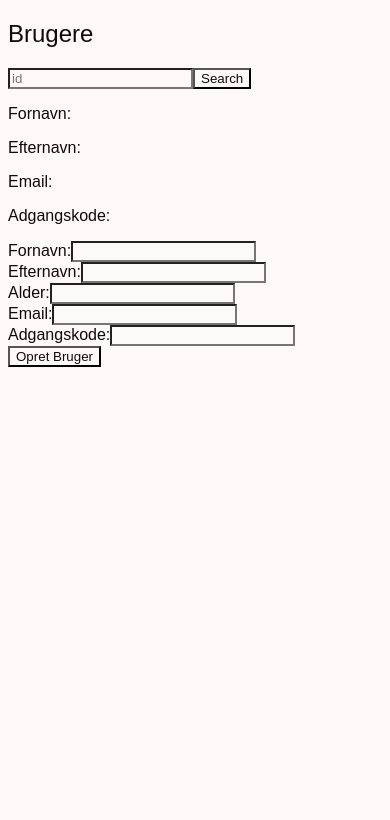
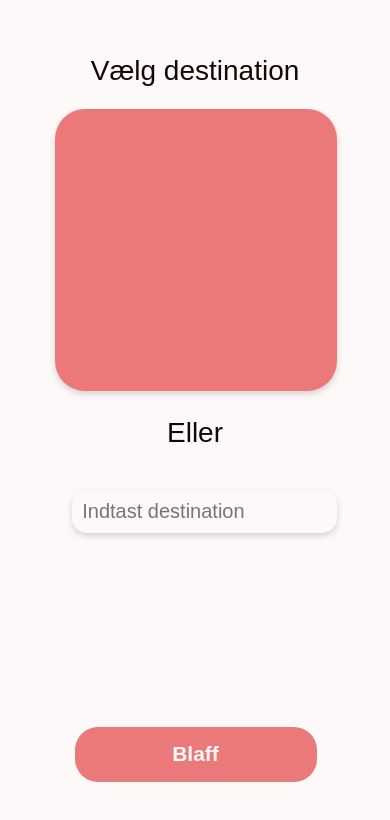
Before and after one commit to Vakle3360/Blaffer-react, a React (Create React App) app: page / in a window 390 px wide. Shown: the top 820 px of the page. Built offline with nearby package versions, Linux system fonts and the light colour scheme; no server answers.

Commit message:
iphone 13

```diff
--- a/src/App.js
+++ b/src/App.js
@@ -19,8 +19,11 @@ function App() {
 
   return (
     <>
-      <UserList users={users}/>
-      <UserForm />
+      <h1 style={{marginTop: '55px'}}>Vælg destination</h1>
+      <div id="kort"></div>
+      <h1 style={{marginTop: '26px'}}>Eller</h1>
+      <input type='text' placeholder='Indtast destination' style={{marginTop: '22px'}}></input>
+      <button id="blaff-btn" disabled>Blaff</button>
     </>
   )
 }
--- a/src/index.css
+++ b/src/index.css
@@ -4,6 +4,10 @@
     --primary: #EB1615;
     --secondary: #EC7979;
     --accent: #F05757;
+    --regular: 400;
+    --medium: 500;
+    --semibold: 600;
+    --bold: 700;
 }
 
 @import url('https://fonts.googleapis.com/css2?family=Poppins:wght@400;500;600;700&display=swap');
@@ -12,9 +16,55 @@
     background-color: transparent;
     color: var(--text);
     font-family: "Poppins", sans-serif;
-    font-weight: 400;
+    font-weight: var(--regular);
 }
 
 body{
     background-color: var(--bg);
 }
+
+h1{
+    font-weight: var(--medium);
+    text-align: center;
+    font-size: 28px;
+}
+
+#kort{
+    width: 282px;
+    aspect-ratio: 1;
+    background-color: var(--secondary);
+    margin-left: 46.5px;
+    margin-top: 22px;
+    border-radius: 30px;
+    box-shadow: 0px 3px 6px rgba(0,0,0,.16);
+}
+
+input{
+    background-color: var(--bg);
+    border-radius: 15px;
+    padding: 10px;
+    font-size: 20px;
+    font-weight: var(--regular);
+    color: #707070;
+    margin-left: 64.25px;
+    width: 245.02px;
+    border: none;
+    box-shadow: 0px 3px 6px rgba(0,0,0,.16);
+}
+
+#blaff-btn{
+    width: 242px;
+    height: 54.45px;
+    background-color: var(--primary);
+    border-radius: 23px;
+    border: none;
+    font-weight: var(--bold);
+    font-size: 21px;
+    color: var(--bg);
+    margin-left: 66.5px;
+    margin-top: 194.5px
+}
+
+#blaff-btn:disabled{
+    background-color: var(--secondary);
+}
```
